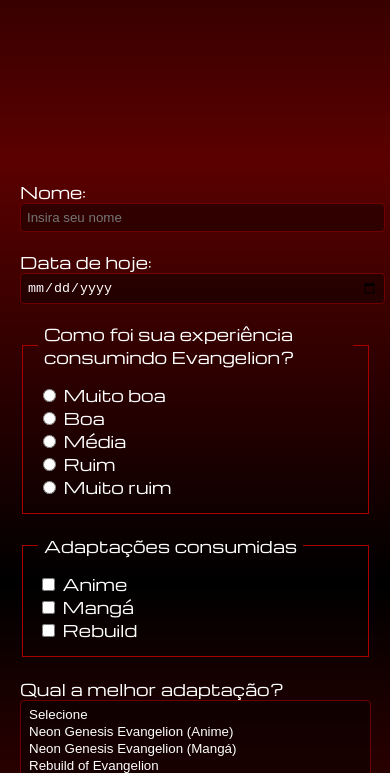
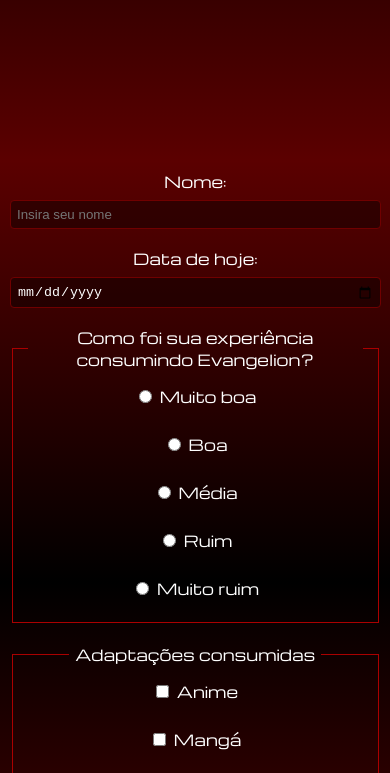
Before and after one commit to BenicyoDEV/EvaWiki, a plain HTML site: page avaliacao.html in a window 390 px wide. Shown: the part 262-1035 px from the top of the page. Drawn offline with nearby package versions, Linux system fonts and the light colour scheme.

Commit message:
Add files via upload

```diff
--- a/avaliacao.html
+++ b/avaliacao.html
@@ -137,6 +137,52 @@
     }
 }
 
+input[type=text],
+input[type=date],
+textarea,
+select {
+    width: 100%;
+    padding: 6px;
+    border: 1px solid #700000;
+    border-radius: 4px;
+    background: rgba(0,0,0,0.4);
+    color: white;
+    box-sizing: border-box;
+}
+
+form {
+    width: calc(100% - 10px); /* margin de segurança */
+}
+
+
+
+
+@media (max-width: 600px) {
+
+    body, form, p, label, legend, h1, textarea, select {
+        text-align: center;
+    }
+
+    label {
+        display: block;
+        margin-bottom: 8px;
+    }
+
+    p, label, legend {
+        font-size: clamp(12px, 1.8vh, 18px);
+    }
+
+    .centroheader {
+        font-size: clamp(24px, 8vw, 38px);
+    }
+
+        form {
+        width: 95%;
+        padding: 10px;
+    }
+}
+
+
 
 </style>
 
```
